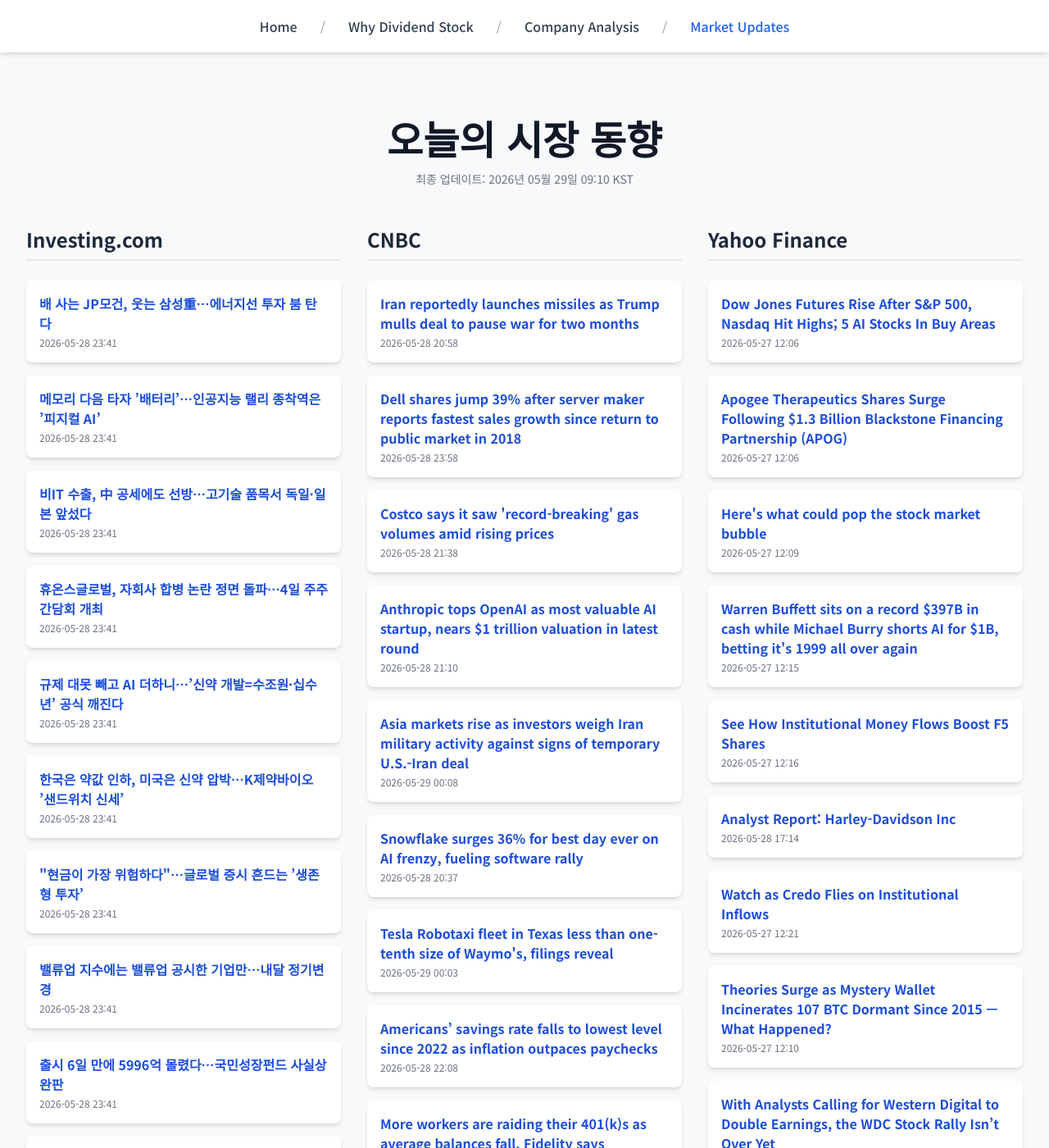
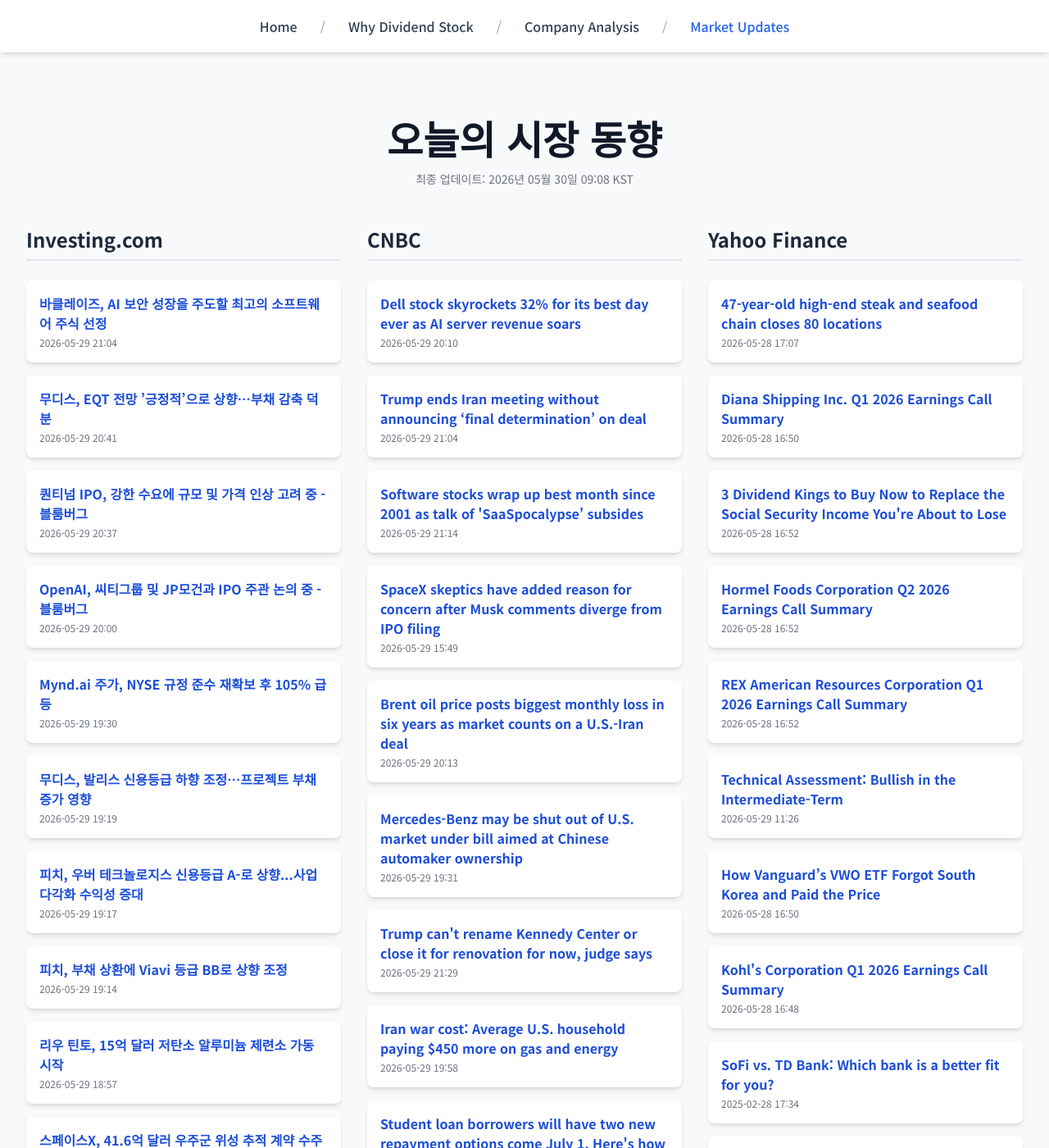
Before and after one commit to Kay-Hwang/my-company-analysis, a Jekyll site: the page built from market-updates.html, in a window 1280 px wide and 1400 px high. Shown: the whole window at 82% size. Built offline with Jekyll 4.4.1, drawn with Linux system fonts in a browser that asks for light colours; nearby versions of some CDN libraries; a script that is not in the unit is left out; some of the changed text lies outside the part shown.

Commit message:
Update daily data

```diff
--- a/_data/latest_data.json
+++ b/_data/latest_data.json
@@ -1,190 +1,190 @@
 {
-  "lastUpdated": "2026년 05월 29일 09:10 KST",
+  "lastUpdated": "2026년 05월 30일 09:08 KST",
   "news": {
     "investing": [
       {
-        "title": "배 사는 JP모건, 웃는 삼성重…에너지선 투자 붐 탄다",
-        "link": "https://kr.investing.com/news/stock-market-news/article-1964663",
-        "pubDate": "2026-05-28 23:41:39",
-        "summary": "배 사는 JP모건, 웃는 삼성重…에너지선 투자 붐 탄다"
+        "title": "바클레이즈, AI 보안 성장을 주도할 최고의 소프트웨어 주식 선정",
+        "link": "https://kr.investing.com/news/stock-market-news/article-93CH-1965818",
+        "pubDate": "2026-05-29 21:04:22",
+        "summary": "바클레이즈, AI 보안 성장을 주도할 최고의 소프트웨어 주식 선정"
       },
       {
-        "title": "메모리 다음 타자 ’배터리’…인공지능 랠리 종착역은 ’피지컬 AI’",
-        "link": "https://kr.investing.com/news/stock-market-news/article-1964662",
-        "pubDate": "2026-05-28 23:41:39",
-        "summary": "메모리 다음 타자 ’배터리’…인공지능 랠리 종착역은 ’피지컬 AI’"
+        "title": "무디스, EQT 전망 ’긍정적’으로 상향…부채 감축 덕분",
+        "link": "https://kr.investing.com/news/stock-market-news/article-93CH-1965804",
+        "pubDate": "2026-05-29 20:41:55",
+        "summary": "무디스, EQT 전망 ’긍정적’으로 상향…부채 감축 덕분"
       },
       {
-        "title": "비IT 수출, 中 공세에도 선방…고기술 품목서 독일·일본 앞섰다",
-        "link": "https://kr.investing.com/news/stock-market-news/article-1964661",
-        "pubDate": "2026-05-28 23:41:38",
-        "summary": "비IT 수출, 中 공세에도 선방…고기술 품목서 독일·일본 앞섰다"
+        "title": "퀀티넘 IPO, 강한 수요에 규모 및 가격 인상 고려 중 - 블룸버그",
+        "link": "https://kr.investing.com/news/stock-market-news/article-93CH-1965802",
+        "pubDate": "2026-05-29 20:37:29",
+        "summary": "퀀티넘 IPO, 강한 수요에 규모 및 가격 인상 고려 중 - 블룸버그"
       },
       {
-        "title": "휴온스글로벌, 자회사 합병 논란 정면 돌파…4일 주주간담회 개최",
-        "link": "https://kr.investing.com/news/stock-market-news/article-1964660",
-        "pubDate": "2026-05-28 23:41:38",
-        "summary": "휴온스글로벌, 자회사 합병 논란 정면 돌파…4일 주주간담회 개최"
+        "title": "OpenAI, 씨티그룹 및 JP모건과 IPO 주관 논의 중 - 블룸버그",
+        "link": "https://kr.investing.com/news/stock-market-news/article-93CH-1965763",
+        "pubDate": "2026-05-29 20:00:54",
+        "summary": "OpenAI, 씨티그룹 및 JP모건과 IPO 주관 논의 중 - 블룸버그"
       },
       {
-        "title": "규제 대못 빼고 AI 더하니…’신약 개발=수조원·십수년’ 공식 깨진다",
-        "link": "https://kr.investing.com/news/stock-market-news/article-1964659",
-        "pubDate": "2026-05-28 23:41:38",
-        "summary": "규제 대못 빼고 AI 더하니…’신약 개발=수조원·십수년’ 공식 깨진다"
+        "title": "Mynd.ai 주가, NYSE 규정 준수 재확보 후 105% 급등",
+        "link": "https://kr.investing.com/news/stock-market-news/article-93CH-1965748",
+        "pubDate": "2026-05-29 19:30:09",
+        "summary": "Mynd.ai 주가, NYSE 규정 준수 재확보 후 105% 급등"
       },
       {
-        "title": "한국은 약값 인하, 미국은 신약 압박…K제약바이오 ’샌드위치 신세’",
-        "link": "https://kr.investing.com/news/stock-market-news/article-1964658",
-        "pubDate": "2026-05-28 23:41:37",
-        "summary": "한국은 약값 인하, 미국은 신약 압박…K제약바이오 ’샌드위치 신세’"
+        "title": "무디스, 발리스 신용등급 하향 조정…프로젝트 부채 증가 영향",
+        "link": "https://kr.investing.com/news/stock-market-news/article-93CH-1965745",
+        "pubDate": "2026-05-29 19:19:11",
+        "summary": "무디스, 발리스 신용등급 하향 조정…프로젝트 부채 증가 영향"
       },
       {
-        "title": "\"현금이 가장 위험하다\"…글로벌 증시 흔드는 ’생존형 투자’",
-        "link": "https://kr.investing.com/news/stock-market-news/article-1964657",
-        "pubDate": "2026-05-28 23:41:37",
-        "summary": "\"현금이 가장 위험하다\"…글로벌 증시 흔드는 ’생존형 투자’"
+        "title": "피치, 우버 테크놀로지스 신용등급 A-로 상향...사업 다각화 수익성 증대",
+        "link": "https://kr.investing.com/news/stock-market-news/article-93CH-1965743",
+        "pubDate": "2026-05-29 19:17:40",
+        "summary": "피치, 우버 테크놀로지스 신용등급 A-로 상향...사업 다각화 수익성 증대"
       },
       {
-        "title": "밸류업 지수에는 밸류업 공시한 기업만…내달 정기변경",
-        "link": "https://kr.investing.com/news/stock-market-news/article-1964656",
-        "pubDate": "2026-05-28 23:41:37",
-        "summary": "밸류업 지수에는 밸류업 공시한 기업만…내달 정기변경"
+        "title": "피치, 부채 상환에 Viavi 등급 BB로 상향 조정",
+        "link": "https://kr.investing.com/news/stock-market-news/article-93CH-1965742",
+        "pubDate": "2026-05-29 19:14:56",
+        "summary": "피치, 부채 상환에 Viavi 등급 BB로 상향 조정"
       },
       {
-        "title": "출시 6일 만에 5996억 몰렸다…국민성장펀드 사실상 완판",
-        "link": "https://kr.investing.com/news/stock-market-news/article-1964655",
-        "pubDate": "2026-05-28 23:41:36",
-        "summary": "출시 6일 만에 5996억 몰렸다…국민성장펀드 사실상 완판"
+        "title": "리우 틴토, 15억 달러 저탄소 알루미늄 제련소 가동 시작",
+        "link": "https://kr.investing.com/news/stock-market-news/article-93CH-1965736",
+        "pubDate": "2026-05-29 18:57:36",
+        "summary": "리우 틴토, 15억 달러 저탄소 알루미늄 제련소 가동 시작"
       },
       {
-        "title": "젠슨 황, 다음주 한국 온다…AI 반도체 협력 주목",
-        "link": "https://kr.investing.com/news/stock-market-news/article-1964654",
-        "pubDate": "2026-05-28 23:41:36",
-        "summary": "젠슨 황, 다음주 한국 온다…AI 반도체 협력 주목"
+        "title": "스페이스X, 41.6억 달러 우주군 위성 추적 계약 수주",
+        "link": "https://kr.investing.com/news/stock-market-news/article-93CH-1965733",
+        "pubDate": "2026-05-29 18:52:47",
+        "summary": "스페이스X, 41.6억 달러 우주군 위성 추적 계약 수주"
       }
     ],
     "cnbc": [
       {
-        "title": "Iran reportedly launches missiles as Trump mulls deal to pause war for two months",
-        "link": "https://www.cnbc.com/2026/05/28/trump-bessent-iran-war-sanctions-hormuz-strait-kuwait.html",
-        "pubDate": "Thu, 28 May 2026 20:58:13 GMT",
-        "summary": "The latest military and economic actions come as President Trump insists he feels no pressure to make a deal with Iran before November's midterm elections."
+        "title": "Dell stock skyrockets 32% for its best day ever as AI server revenue soars",
+        "link": "https://www.cnbc.com/2026/05/29/dell-stock-earnings-ai-servers.html",
+        "pubDate": "Fri, 29 May 2026 20:10:26 GMT",
+        "summary": "Dell reported its fastest pace of revenue growth since returning to the public market in 2018, with AI server revenue soaring 757% over last year."
       },
       {
-        "title": "Dell shares jump 39% after server maker reports fastest sales growth since return to public market in 2018",
-        "link": "https://www.cnbc.com/2026/05/28/dell-q1-earnings-report-2027.html",
-        "pubDate": "Thu, 28 May 2026 23:58:31 GMT",
-        "summary": "Dell has gone from being a sleepy legacy tech company to a high-growth AI story, assembling servers packed with graphics processing units."
+        "title": "Trump ends Iran meeting without announcing ‘final determination’ on deal",
+        "link": "https://www.cnbc.com/2026/05/29/trump-iran-deal-hormuz-nuclear-war.html",
+        "pubDate": "Fri, 29 May 2026 21:04:45 GMT",
+        "summary": "Trump's Truth Social statement left unclear which of his conditions are already part of a deal that negotiators are working on to pause the U.S.-Iran war."
       },
       {
-        "title": "Costco says it saw 'record-breaking' gas volumes amid rising prices",
-        "link": "https://www.cnbc.com/2026/05/28/costco-cost-q3-2026-earnings.html",
-        "pubDate": "Thu, 28 May 2026 21:38:39 GMT",
-        "summary": "Costco saw \"recording-breaking volumes\" of gas sales and said rising fuel prices drove first-time members to its stations."
+        "title": "Software stocks wrap up best month since 2001 as talk of 'SaaSpocalypse' subsides",
+        "link": "https://www.cnbc.com/2026/05/29/software-stocks-wrap-best-month-since-2001-as-talk-of-saaspocalypse-.html",
+        "pubDate": "Fri, 29 May 2026 21:14:04 GMT",
+        "summary": "Snowflake and Okta both saw record stock pops this week as investors found favor in their AI software strategies."
       },
       {
-        "title": "Anthropic tops OpenAI as most valuable AI startup, nears $1 trillion valuation in latest round",
-        "link": "https://www.cnbc.com/2026/05/28/anthropic-open-ai-startup-value.html",
-        "pubDate": "Thu, 28 May 2026 21:10:06 GMT",
-        "summary": "Anthropic is now the most valuable AI company in Silicon Valley after a new $65 billion funding round."
+        "title": "SpaceX skeptics have added reason for concern after Musk comments diverge from IPO filing",
+        "link": "https://www.cnbc.com/2026/05/29/spacex-skeptics-concerned-as-musk-comments-diverge-from-ipo-filing.html",
+        "pubDate": "Fri, 29 May 2026 15:49:09 GMT",
+        "summary": "In a post on X, Elon Musk offered details about SpaceX's deal with Anthropic that weren't included in the company's IPO prospectus."
       },
       {
-        "title": "Asia markets rise as investors weigh Iran military activity against signs of temporary U.S.-Iran deal",
-        "link": "https://www.cnbc.com/2026/05/29/asia-markets-today-live-updates-nikkei-225-hang-seng-index-kospi-nifty-50-csi-300.html",
-        "pubDate": "Fri, 29 May 2026 00:08:49 GMT",
-        "summary": "Asia-Pacific markets rose as investors shrugged off renewed Iran tensions against ceasefire optimism."
+        "title": "Brent oil price posts biggest monthly loss in six years as market counts on a U.S.-Iran deal",
+        "link": "https://www.cnbc.com/2026/05/29/oil-price-iran-deal-war-ceasefire-trump.html",
+        "pubDate": "Fri, 29 May 2026 20:13:49 GMT",
+        "summary": "Oil prices fell Friday after President Trump said he would meet in the White House Situation Room to make a final decision about a deal with Iran."
       },
       {
-        "title": "Snowflake surges 36% for best day ever on AI frenzy, fueling software rally",
-        "link": "https://www.cnbc.com/2026/05/28/snowflake-snow-software-stock-rally.html",
-        "pubDate": "Thu, 28 May 2026 20:37:19 GMT",
-        "summary": "The Snowflake rally also lifted shares of ServiceNow, Oracle and Palantir, while Salesforce bucked the trend."
+        "title": "Mercedes-Benz may be shut out of U.S. market under bill aimed at Chinese automaker ownership",
+        "link": "https://www.cnbc.com/2026/05/29/mercedes-benz-ban-congressional-bill-china-ownership.html",
+        "pubDate": "Fri, 29 May 2026 19:31:16 GMT",
+        "summary": "Mercedes-Benz's largest individual shareholder is BAIC, a Chinese state-owned automaker. Sources told CNBC that exemptions in the legislation would not apply."
       },
       {
-        "title": "Tesla Robotaxi fleet in Texas less than one-tenth size of Waymo's, filings reveal",
-        "link": "https://www.cnbc.com/2026/05/28/tesla-robotaxi-fleet-texas-one-tenth-size-of-waymos-filings-reveal.html",
-        "pubDate": "Fri, 29 May 2026 00:03:40 GMT",
-        "summary": "Tesla has registered 42 automated vehicles in its driverless Robotaxi service in Texas, putting it far behind Waymo in the state."
+        "title": "Trump can't rename Kennedy Center or close it for renovation for now, judge says",
+        "link": "https://www.cnbc.com/2026/05/29/trump-kennedy-center-judge-beatty.html",
+        "pubDate": "Fri, 29 May 2026 21:29:19 GMT",
+        "summary": "\"The Kennedy Center is an institution that belongs to the American people, not to Donald Trump,\" said Rep. Joyce Beatty, who sued over the renaming."
       },
       {
-        "title": "Americans’ savings rate falls to lowest level since 2022 as inflation outpaces paychecks",
-        "link": "https://www.cnbc.com/2026/05/28/savings-inflation-americans-financial-stress.html",
-        "pubDate": "Thu, 28 May 2026 22:08:50 GMT",
-        "summary": "As inflation starts outpacing wages again, Americans have less money to put aside for emergencies and other savings goals."
+        "title": "Iran war cost: Average U.S. household paying $450 more on gas and energy",
+        "link": "https://www.cnbc.com/2026/05/29/energy-costs-inflation-iran-war-trump.html",
+        "pubDate": "Fri, 29 May 2026 19:58:45 GMT",
+        "summary": "Higher energy costs can force consumers to raid their savings and lean more on debt to cover expenses."
       },
       {
-        "title": "More workers are raiding their 401(k)s as average balances fall, Fidelity says",
-        "link": "https://www.cnbc.com/2026/05/28/fidelity-average-401k-balances-q1-2026.html",
-        "pubDate": "Thu, 28 May 2026 11:05:02 GMT",
-        "summary": "Retirement account balances sank at the start of 2026 amid market swings, according to Fidelity. At the same time, more savers tapped their accounts for cash."
+        "title": "Student loan borrowers will have two new repayment options come July 1. Here's how to pick one",
+        "link": "https://www.cnbc.com/2026/05/29/student-loan-borrowers-new-repayment-plans.html",
+        "pubDate": "Fri, 29 May 2026 14:39:28 GMT",
+        "summary": "Starting July 1, millions of federal student loan holders will have two new ways to repay their debt. Here's what to know about the additional options."
       },
       {
-        "title": "Disney's ABC files early broadcast licenses renewal 'under protest' against the FCC",
-        "link": "https://www.cnbc.com/2026/05/28/disney-fcc-broadcast-licenses-renewal.html",
-        "pubDate": "Thu, 28 May 2026 22:16:43 GMT",
-        "summary": "Disney said it filed renewals for eight broadcast station licenses \"under protest,\" after the FCC launched an early review years ahead of schedule."
+        "title": "Roth IRA owners may need a second retirement account to claim the new Saver's Match",
+        "link": "https://www.cnbc.com/2026/05/29/roth-ira-owners-may-need-a-second-account-to-claim-the-savers-match.html",
+        "pubDate": "Fri, 29 May 2026 17:18:47 GMT",
+        "summary": "The Saver's Match program, which starts in 2027, is for lower- and moderate-income retirement savers — but Roth IRA owners may face a hurdle to get the money."
       }
     ],
     "yahoo": [
       {
-        "title": "Dow Jones Futures Rise After S&P 500, Nasdaq Hit Highs; 5 AI Stocks In Buy Areas",
-        "link": "https://www.investors.com/market-trend/stock-market-today/dow-jones-futures-sp-500-nasdaq-micron-1-trillion/?src=A00220&yptr=yahoo",
-        "pubDate": "2026-05-27T12:06:27Z",
-        "summary": "Dow Jones Futures Rise After S&P 500, Nasdaq Hit Highs; 5 AI Stocks In Buy Areas"
+        "title": "47-year-old high-end steak and seafood chain closes 80 locations",
+        "link": "https://finance.yahoo.com/economy/articles/47-old-high-end-steak-170700893.html",
+        "pubDate": "2026-05-28T17:07:00Z",
+        "summary": "47-year-old high-end steak and seafood chain closes 80 locations"
       },
       {
-        "title": "Apogee Therapeutics Shares Surge Following $1.3 Billion Blackstone Financing Partnership (APOG)",
-        "link": "https://finance.yahoo.com/sectors/healthcare/articles/apogee-therapeutics-shares-surge-following-120643886.html",
-        "pubDate": "2026-05-27T12:06:43Z",
-        "summary": "Apogee Therapeutics Shares Surge Following $1.3 Billion Blackstone Financing Partnership (APOG)"
+        "title": "Diana Shipping Inc. Q1 2026 Earnings Call Summary",
+        "link": "https://finance.yahoo.com/markets/stocks/articles/diana-shipping-inc-q1-2026-165054221.html",
+        "pubDate": "2026-05-28T16:50:54Z",
+        "summary": "Diana Shipping Inc. Q1 2026 Earnings Call Summary"
       },
       {
-        "title": "Here's what could pop the stock market bubble",
-        "link": "https://finance.yahoo.com/markets/article/heres-what-could-pop-the-stock-market-bubble-120951563.html",
-        "pubDate": "2026-05-27T12:09:51Z",
-        "summary": "Here's what could pop the stock market bubble"
+        "title": "3 Dividend Kings to Buy Now to Replace the Social Security Income You're About to Lose",
+        "link": "https://finance.yahoo.com/markets/stocks/articles/3-dividend-kings-buy-now-165218303.html",
+        "pubDate": "2026-05-28T16:52:18Z",
+        "summary": "3 Dividend Kings to Buy Now to Replace the Social Security Income You're About to Lose"
       },
       {
-        "title": "Warren Buffett sits on a record $397B in cash while Michael Burry shorts AI for $1B, betting it's 1999 all over again",
-        "link": "https://finance.yahoo.com/markets/stocks/articles/warren-buffett-sits-record-397b-121500621.html",
-        "pubDate": "2026-05-27T12:15:00Z",
-        "summary": "Warren Buffett sits on a record $397B in cash while Michael Burry shorts AI for $1B, betting it's 1999 all over again"
+        "title": "Hormel Foods Corporation Q2 2026 Earnings Call Summary",
+        "link": "https://finance.yahoo.com/markets/stocks/articles/hormel-foods-corporation-q2-2026-165207334.html",
+        "pubDate": "2026-05-28T16:52:07Z",
+        "summary": "Hormel Foods Corporation Q2 2026 Earnings Call Summary"
       },
       {
-        "title": "See How Institutional Money Flows Boost F5 Shares",
-        "link": "https://finance.yahoo.com/markets/stocks/articles/see-institutional-money-flows-boost-121621193.html",
-        "pubDate": "2026-05-27T12:16:21Z",
-        "summary": "See How Institutional Money Flows Boost F5 Shares"
+        "title": "REX American Resources Corporation Q1 2026 Earnings Call Summary",
+        "link": "https://finance.yahoo.com/markets/stocks/articles/rex-american-resources-corporation-q1-165239807.html",
+        "pubDate": "2026-05-28T16:52:39Z",
+        "summary": "REX American Resources Corporation Q1 2026 Earnings Call Summary"
       },
       {
-        "title": "Analyst Report: Harley-Davidson Inc",
-        "link": "https://finance.yahoo.com/research/reports/ARGUS_3052_AnalystReport_1779988477000?yptr=yahoo&ncid=yahooproperties_plusresear_nm5q6ze1cei",
-        "pubDate": "2026-05-28T17:14:37Z",
-        "summary": "Analyst Report: Harley-Davidson Inc"
+        "title": "Technical Assessment: Bullish in the Intermediate-Term",
+        "link": "https://finance.yahoo.com/research/reports/ARGUS_47177_TechnicalAnalysis_1780054016000?yptr=yahoo&ncid=yahooproperties_plusresear_nm5q6ze1cei",
+        "pubDate": "2026-05-29T11:26:56Z",
+        "summary": "Technical Assessment: Bullish in the Intermediate-Term"
       },
       {
-        "title": "Watch as Credo Flies on Institutional Inflows",
-        "link": "https://finance.yahoo.com/markets/stocks/articles/watch-credo-flies-institutional-inflows-122122672.html",
-        "pubDate": "2026-05-27T12:21:22Z",
-        "summary": "Watch as Credo Flies on Institutional Inflows"
+        "title": "How Vanguard’s VWO ETF Forgot South Korea and Paid the Price",
+        "link": "https://finance.yahoo.com/markets/stocks/articles/vanguard-vwo-etf-forgot-south-165034592.html",
+        "pubDate": "2026-05-28T16:50:34Z",
+        "summary": "How Vanguard’s VWO ETF Forgot South Korea and Paid the Price"
       },
       {
-        "title": "Theories Surge as Mystery Wallet Incinerates 107 BTC Dormant Since 2015 — What Happened?",
-        "link": "https://finance.yahoo.com/markets/crypto/articles/theories-surge-mystery-wallet-incinerates-121037740.html",
-        "pubDate": "2026-05-27T12:10:37Z",
-        "summary": "Theories Surge as Mystery Wallet Incinerates 107 BTC Dormant Since 2015 — What Happened?"
+        "title": "Kohl's Corporation Q1 2026 Earnings Call Summary",
+        "link": "https://finance.yahoo.com/markets/stocks/articles/kohls-corporation-q1-2026-earnings-164801703.html",
+        "pubDate": "2026-05-28T16:48:01Z",
+        "summary": "Kohl's Corporation Q1 2026 Earnings Call Summary"
       },
       {
-        "title": "With Analysts Calling for Western Digital to Double Earnings, the WDC Stock Rally Isn’t Over Yet",
-        "link": "https://finance.yahoo.com/markets/stocks/articles/analysts-calling-western-digital-double-122518943.html",
-        "pubDate": "2026-05-27T12:25:18Z",
-        "summary": "With Analysts Calling for Western Digital to Double Earnings, the WDC Stock Rally Isn’t Over Yet"
+        "title": "SoFi vs. TD Bank: Which bank is a better fit for you?",
+        "link": "https://finance.yahoo.com/personal-finance/banking/comparison/sofi-vs-td-bank-173415811.html",
+        "pubDate": "2025-02-28T17:34:15Z",
+        "summary": "SoFi vs. TD Bank: Which bank is a better fit for you?"
       },
       {
-        "title": "PDD Stock Slides After Temu Parent's Revenue Misses Estimates",
-        "link": "https://www.investors.com/news/technology/pdd-stock-q1-2026-earnings-temu/?src=A00220&yptr=yahoo",
-        "pubDate": "2026-05-27T12:25:20Z",
-        "summary": "PDD Stock Slides After Temu Parent's Revenue Misses Estimates"
+        "title": "VERAXA Biotech Secures $27.5M Financing, to Go Public Via SPAC",
+        "link": "https://finance.yahoo.com/sectors/healthcare/articles/veraxa-biotech-secures-27-5m-165350989.html",
+        "pubDate": "2026-05-28T16:53:50Z",
+        "summary": "VERAXA Biotech Secures $27.5M Financing, to Go Public Via SPAC"
       }
     ]
   }
```
